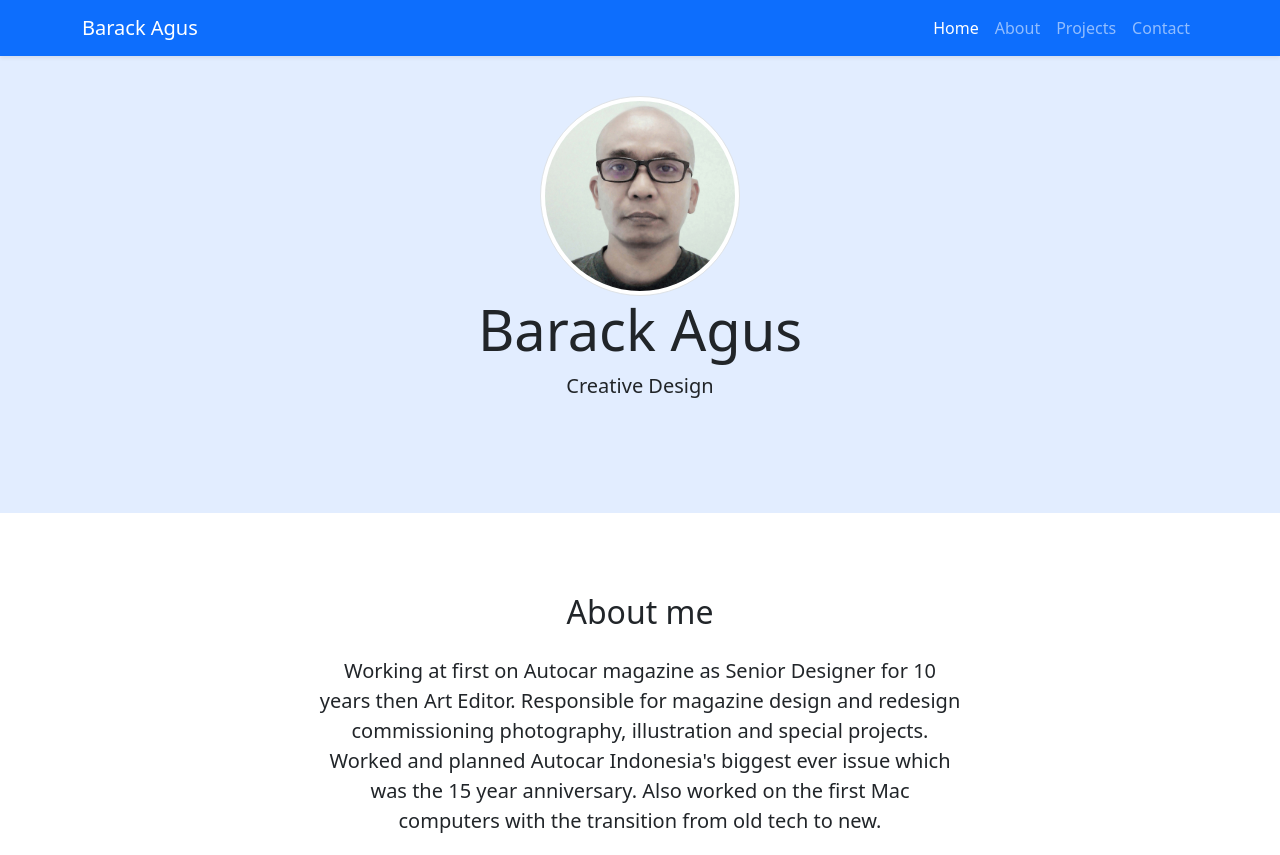
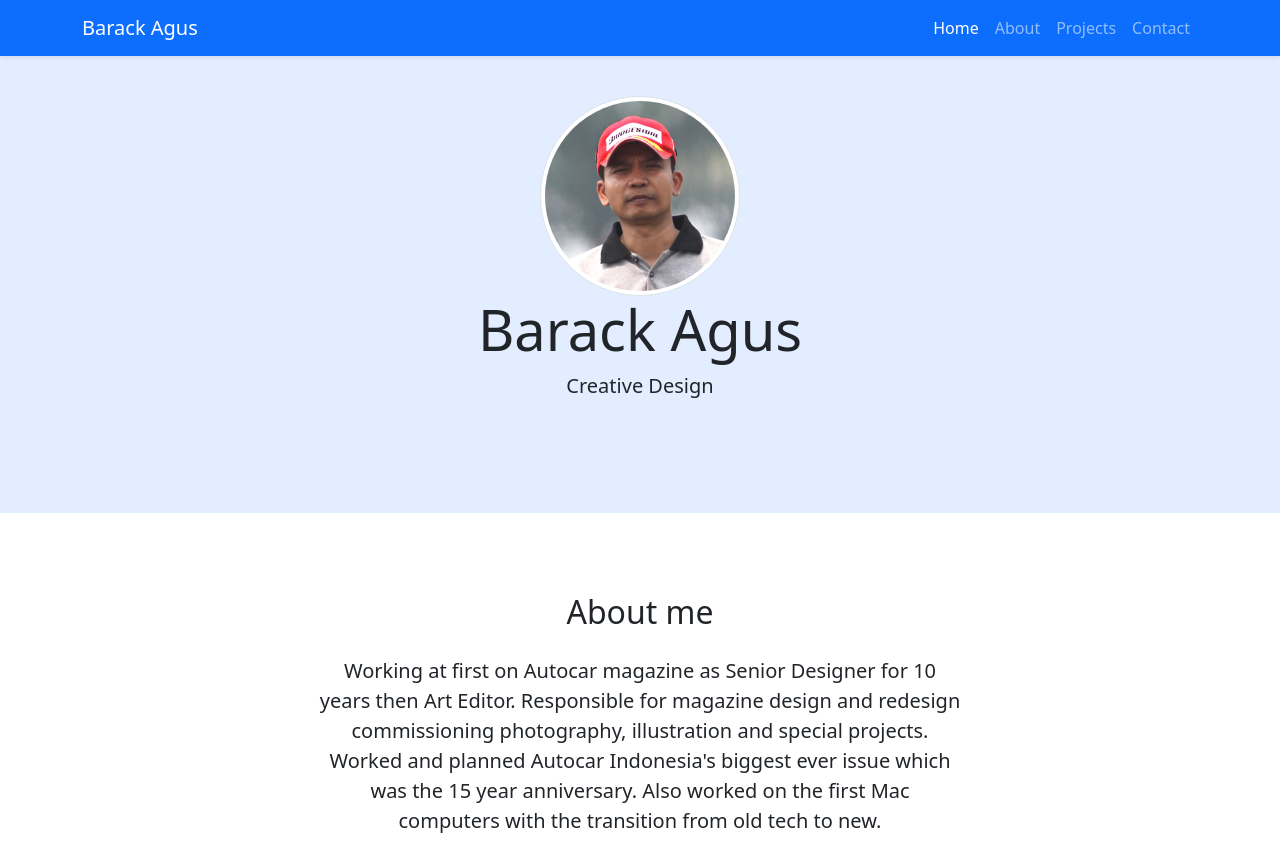
Before and after one commit to barackagus/barackagus.github.io, a plain HTML site: page index.html in a window 1280 px wide. Shown: the top 855 px of the page. Drawn offline with nearby package versions, Linux system fonts and the light colour scheme.

Commit message:
mengganti foto profil

```diff
--- a/index.html
+++ b/index.html
@@ -44,7 +44,7 @@
 
     <!-- Jumbotron -->
     <section class="jumbotron text-center">
-      <img src="img/ags.jpg" alt="Barack Agus" width="200" class="rounded-circle img-thumbnail" />
+      <img src="img/ba.jpg" alt="Barack Agus" width="200" class="rounded-circle img-thumbnail" />
       <h1 class="display-4">Barack Agus</h1>
       <p class="lead">Creative Design</p>
     </section>
```
Also changed, not shown: img/ba.jpg (added).
